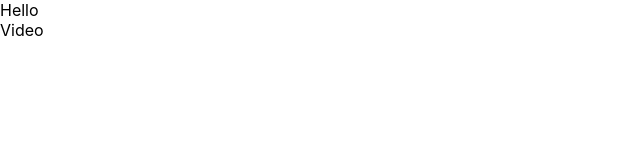
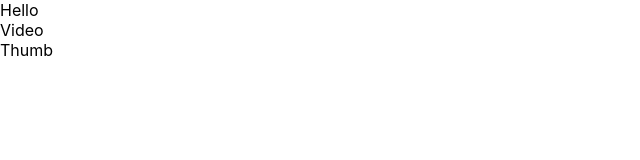
Before and after one commit to gaurav31120/react-app, a React (Create React App) app: page / in a window 1280 px wide. Shown: the top 160 px of the page, without its empty margins (0-640 px from the left). Built offline with nearby package versions, Linux system fonts and the light colour scheme.

Commit message:
6-> 2.Component, Props, JSX (ii) Exporting multiple components

```diff
--- a/src/App.js
+++ b/src/App.js
@@ -1,15 +1,13 @@
-import Video from './components/Video';
+import { Video, Thumb } from "./components/Video";
 
 function App() {
-  return  (
+  return (
     <div>
-  <div>Hello</div>
-  <Video></Video>
-  </div>
-  )
-
+      <div>Hello</div>
+      <Video></Video>
+      <Thumb></Thumb>
+    </div>
+  );
 }
 
-
-
 export default App;
--- a/src/components/Video.js
+++ b/src/components/Video.js
@@ -1,8 +1,9 @@
 function Video() {
-
-    return <div>Video</div>
-
-
+  return <div>Video</div>;
 }
 
-export default Video;
+function Thumb() {
+  return <div>Thumb</div>;
+}
+
+export { Video, Thumb };
```
